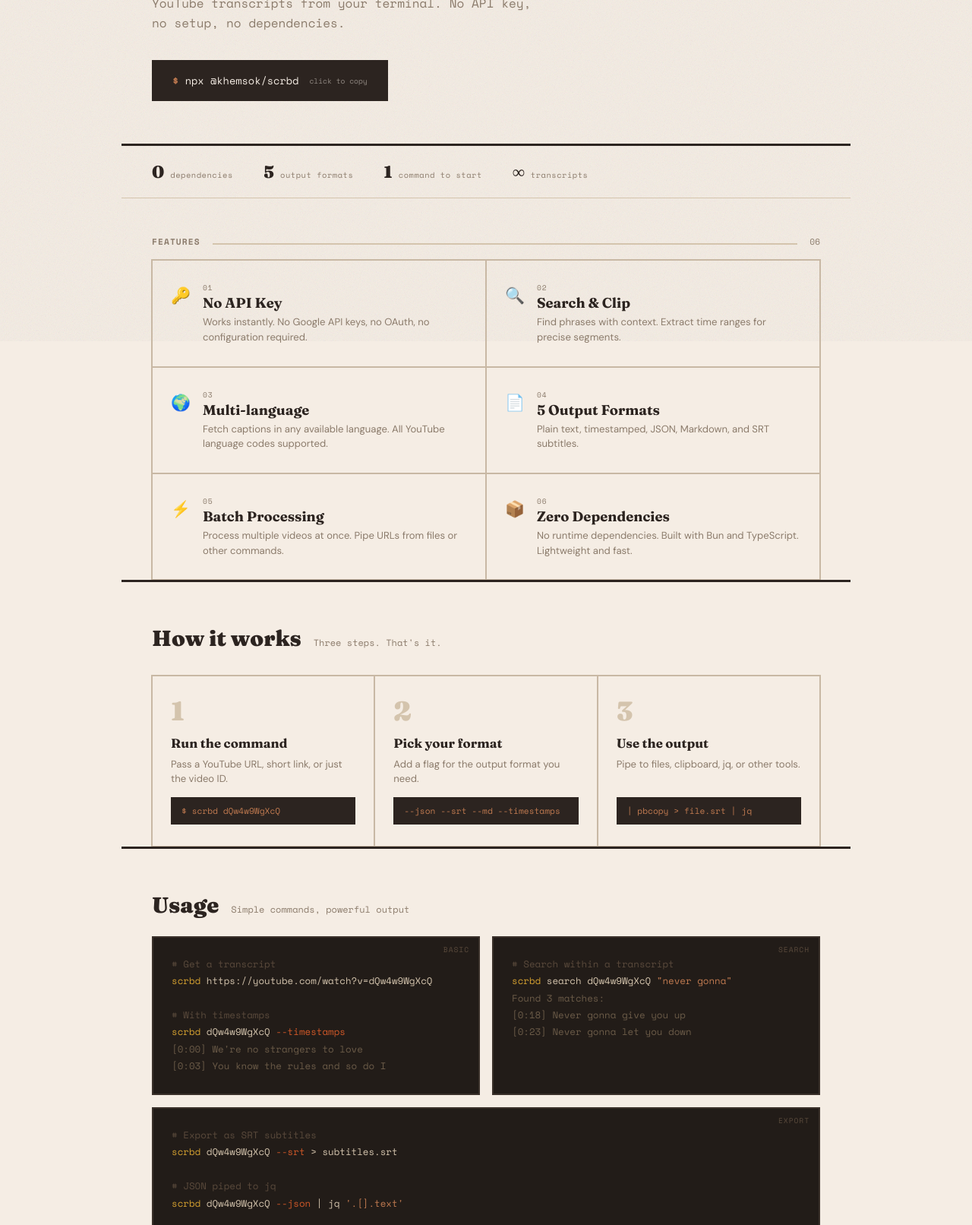
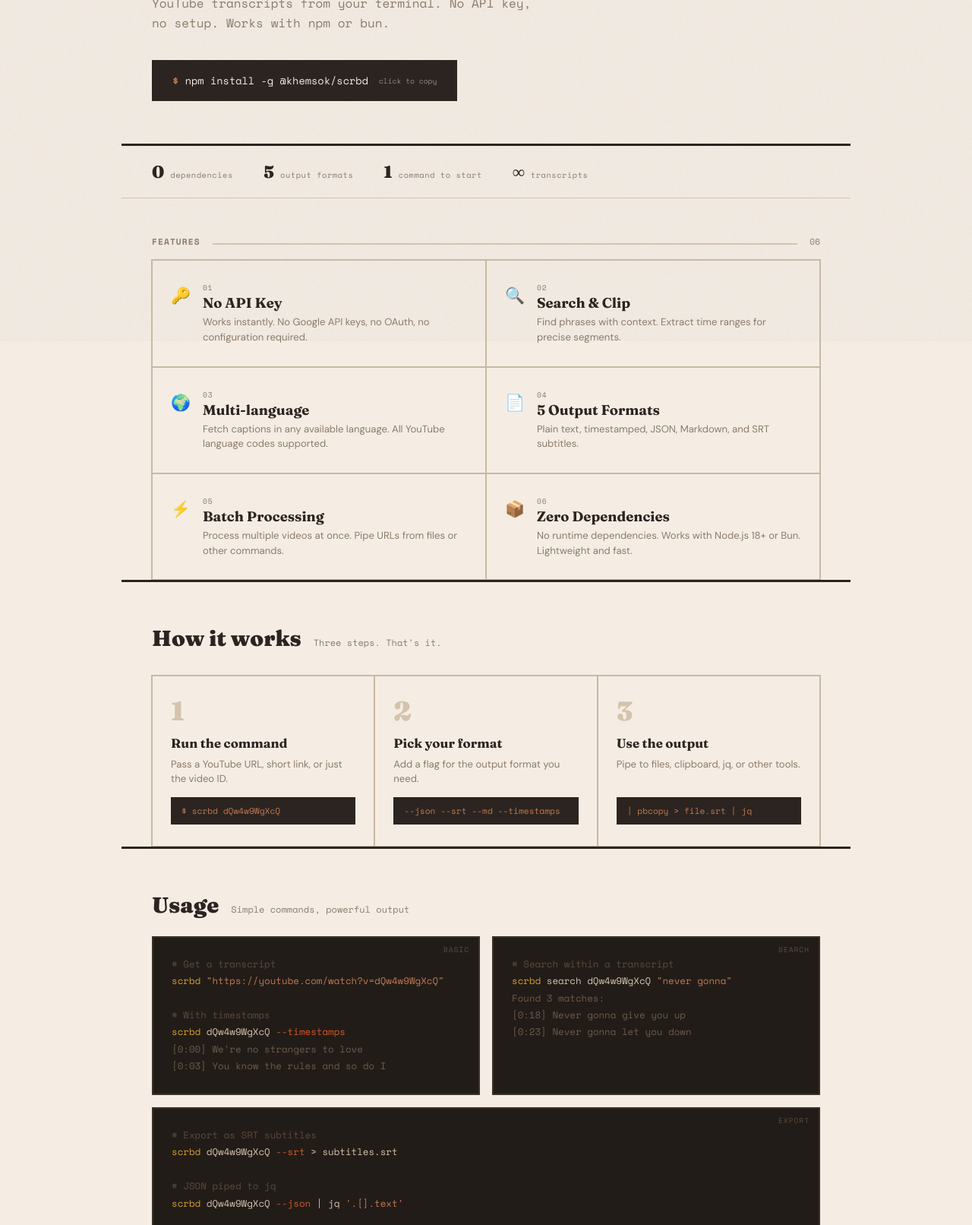
Before and after one commit to khemsok/scrbd, a website: page landing/index.html in a window 1280 px wide. Shown: the part 351-1963 px from the top of the page at 76% size. Drawn offline with nearby package versions, Linux system fonts and the light colour scheme.

Commit message:
update to support npm install

```diff
--- a/landing/index.html
+++ b/landing/index.html
@@ -554,9 +554,9 @@ a { color: inherit; }
   <div class="hero-content">
     <span class="hero-eyebrow">CLI Tool &middot; Open Source &middot; MIT</span>
     <h1 class="logo">scrbd<span class="accent-dot">.</span></h1>
-    <p class="tagline">YouTube transcripts from your terminal. No API key, no setup, no dependencies.</p>
+    <p class="tagline">YouTube transcripts from your terminal. No API key, no setup. Works with npm or bun.</p>
     <button class="install-cmd" onclick="copyInstall()" title="Click to copy">
-      <span><span class="prompt">$</span> npx @khemsok/scrbd</span>
+      <span><span class="prompt">$</span> npm install -g @khemsok/scrbd</span>
       <span class="copy-hint" id="copyHint">click to copy</span>
     </button>
   </div>
@@ -624,7 +624,7 @@ a { color: inherit; }
       <span class="feature-icon">&#x1F4E6;</span>
       <span class="feature-num">06</span>
       <h3 class="feature-title">Zero Dependencies</h3>
-      <p class="feature-desc">No runtime dependencies. Built with Bun and TypeScript. Lightweight and fast.</p>
+      <p class="feature-desc">No runtime dependencies. Works with Node.js 18+ or Bun. Lightweight and fast.</p>
     </div>
   </section>
 </div>
@@ -667,7 +667,7 @@ a { color: inherit; }
     <div class="code-block">
       <span class="code-label">Basic</span>
       <pre><span class="cm"># Get a transcript</span>
-<span class="cmd">scrbd</span> https://youtube.com/watch?v=dQw4w9WgXcQ
+<span class="cmd">scrbd</span> <span class="str">"https://youtube.com/watch?v=dQw4w9WgXcQ"</span>
 
 <span class="cm"># With timestamps</span>
 <span class="cmd">scrbd</span> dQw4w9WgXcQ <span class="flag">--timestamps</span>
@@ -754,7 +754,7 @@ cat urls.txt | <span class="cmd">scrbd</span> <span class="flag">--json</span></
 
 <script>
 function copyInstall() {
-  navigator.clipboard.writeText('npx @khemsok/scrbd').then(() => {
+  navigator.clipboard.writeText('npm install -g @khemsok/scrbd').then(() => {
     const hint = document.getElementById('copyHint');
     hint.textContent = 'copied!';
     setTimeout(() => { hint.textContent = 'click to copy'; }, 2000);
--- a/src/cli.ts
+++ b/src/cli.ts
@@ -1,4 +1,4 @@
-#!/usr/bin/env bun
+#!/usr/bin/env node
 
 import { parseArgs, printHelp } from "./utils/args.ts";
 import {
```
Also changed, not shown: package.json (+16 -5 lines), README.md.
